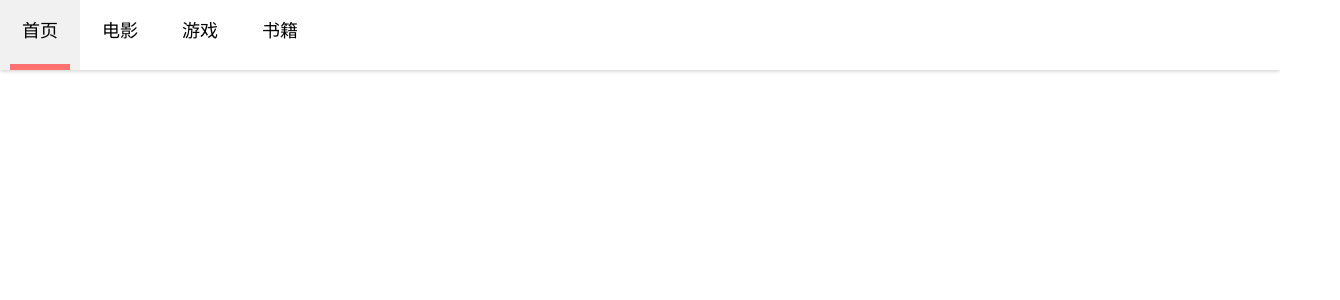
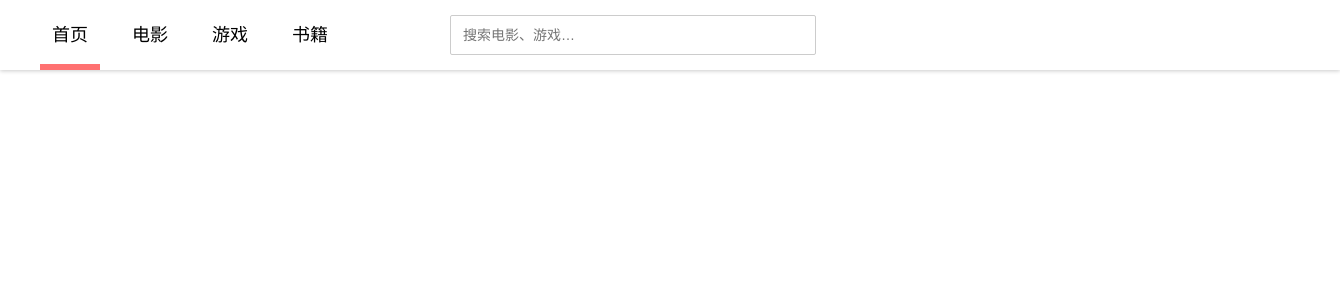
Before and after one commit to fogf/tog-fe, a Vue app: page / in a window 1280 px wide. Shown: the top 300 px of the page, 1340 px wide, since content can reach past the window. Built offline with nearby package versions, Linux system fonts and the light colour scheme.

Commit message:
feat: add Search. add animate mixin and remove animate-bgColor

```diff
--- a/src/components/Nav.vue
+++ b/src/components/Nav.vue
@@ -18,6 +18,7 @@
     @import "../styles/util.scss";
     .component-nav {
         @include size(auto, 100%);
+        display: inline-block;
 
         & > ul {
             display: flex;
--- a/src/components/NavItem.vue
+++ b/src/components/NavItem.vue
@@ -24,13 +24,14 @@
         }
         cursor: pointer;
         box-sizing: border-box;
-        @include animate-bgColor(#f1f1f1, 0.5s);
+        @include animate(hover, background-color, #f1f1f1, 0.5s);
 
         & > p {
             @include size(100%, 100%);
             margin: 0;
             text-align: center;
-            line-height: 62px;
+            padding-top: 6px;
+            line-height: 70px - 6px * 2;
             font-size: 18px;
             box-sizing: border-box;
             &.selected {
--- /dev/null
+++ b/src/components/Search.vue
@@ -0,0 +1,33 @@
+<template>
+    <div class="component-search">
+        <input placeholder="搜索电影、游戏…">
+    </div>
+</template>
+
+<script>
+    export default {
+        name: 'Search',
+    };
+</script>
+
+<style lang="scss">
+    @import "../styles/util.scss";
+    .component-search {
+        display: flex;
+        align-items: center;
+        margin-left: 100px;
+
+        & > input {
+            @include size(350px, 36px);
+            padding-left: 12px;
+            border-radius: 2px;
+            border: #ccc 1px solid;
+            outline: none;
+            font-size: 14px;
+
+            $focusColor: #03a9f4;
+            @include animate(focus, border-color, $focusColor, 0.2s);
+            @include animate(focus, box-shadow, 0px 0px 4px $focusColor, 0.2s);
+        }
+    }
+</style>
--- a/src/components/index.js
+++ b/src/components/index.js
@@ -1,7 +1,9 @@
 import Nav from './Nav';
 import NavItem from './NavItem';
+import Search from './Search';
 
 export {
     Nav,
     NavItem,
+    Search,
 };
--- a/src/features/Header.vue
+++ b/src/features/Header.vue
@@ -6,17 +6,19 @@
             <NavItem name="游戏"></NavItem>
             <NavItem name="书籍"></NavItem>
         </Nav>
+        <Search></Search>
     </header>
 </template>
 
 <script>
-    import { Nav, NavItem } from 'components';
+    import { Nav, NavItem, Search } from 'components';
 
     export default {
         name: 'Header',
         components: {
             Nav,
             NavItem,
+            Search,
         },
     };
 </script>
@@ -27,5 +29,7 @@
         @include size(100%, 70px);
         background-color: white;
         box-shadow: 0px 1px 4px #ccc;
+        padding: 0px 30px;
+        display: flex;
     }
 </style>
--- a/src/styles/util.scss
+++ b/src/styles/util.scss
@@ -3,9 +3,9 @@
     height: $height;
 }
 
-@mixin animate-bgColor($color, $time) {
-    transition: background-color $time;
-    &:hover {
-        background-color: $color;
+@mixin animate($status, $property, $value, $time) {
+    transition: $property $time;
+    &:#{$status} {
+        #{$property}: $value;
     }
 }
```
